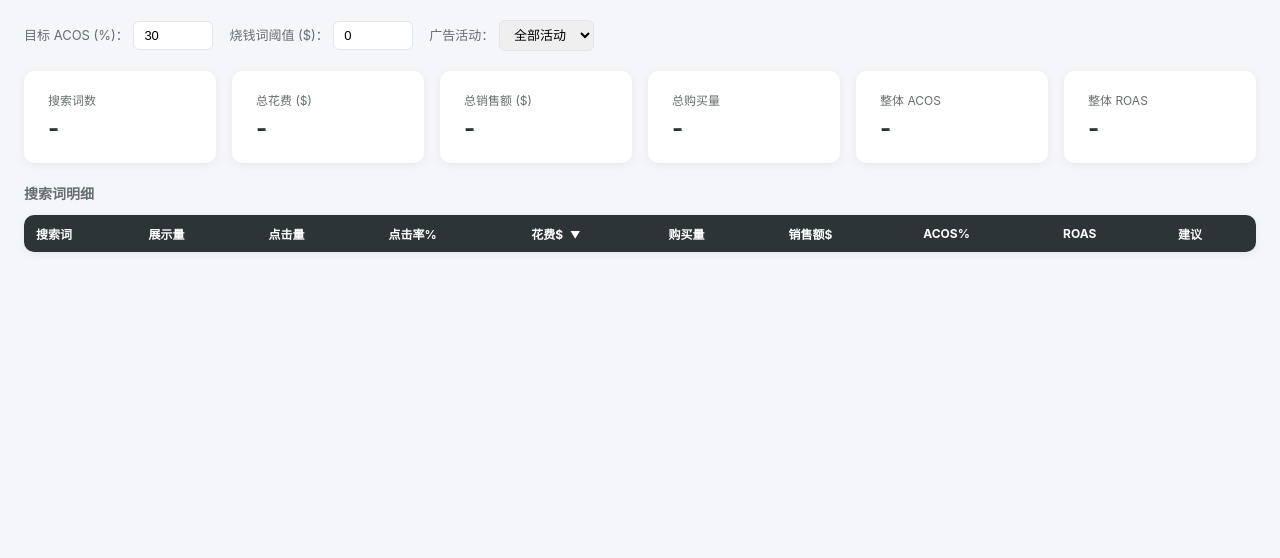
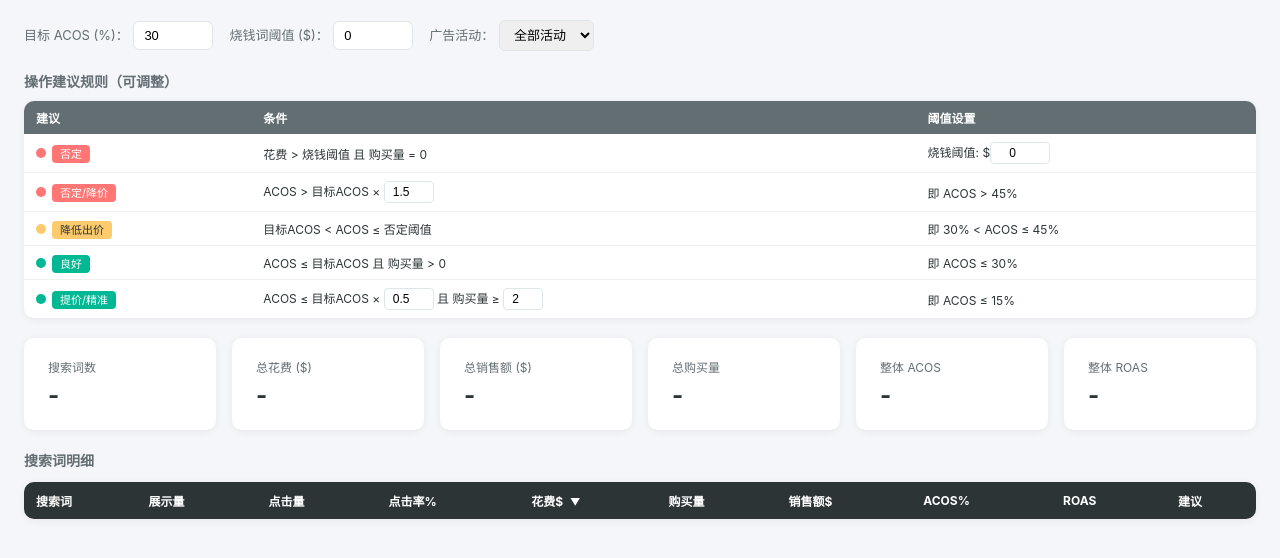
Before and after one commit to hurrylee60-spec/amazon-tool, a Flask app: page /search in a window 1280 px wide. Shown: the part 68-626 px from the top of the page. Run offline with Flask 3, Linux system fonts and the light colour scheme; lists and menus that the app fills with data are empty.

Commit message:
feat: show editable suggestion rules with live threshold display

```diff
--- a/templates/search.html
+++ b/templates/search.html
@@ -52,6 +52,20 @@
     .tag-green { background: #00b894; color: #fff; border-radius: 4px;
                  padding: 2px 8px; font-size: 11px; white-space: nowrap; }
     .sort-arrow { font-size: 10px; margin-left: 4px; }
+    .rules-section { padding: 0 24px 20px; }
+    .rules-section h2 { font-size: 14px; color: #636e72; margin-bottom: 10px; }
+    .rules-table { width: 100%; border-collapse: collapse; background: #fff;
+                   border-radius: 10px; overflow: hidden; box-shadow: 0 2px 8px rgba(0,0,0,.06); }
+    .rules-table th { background: #636e72; color: #fff; padding: 8px 12px;
+                      font-size: 12px; text-align: left; }
+    .rules-table td { padding: 8px 12px; font-size: 12px; border-bottom: 1px solid #f0f0f0; }
+    .rules-table tr:last-child td { border-bottom: none; }
+    .rules-table input { width: 60px; padding: 3px 6px; border: 1px solid #dfe6e9;
+                         border-radius: 4px; font-size: 12px; text-align: center; }
+    .rule-dot { display: inline-block; width: 10px; height: 10px; border-radius: 50%; margin-right: 6px; }
+    .dot-red { background: #ff7675; }
+    .dot-yellow { background: #fdcb6e; }
+    .dot-green { background: #00b894; }
   </style>
 </head>
 <body>
@@ -72,11 +86,11 @@
 <div class="controls">
   <div>
     <label>目标 ACOS (%)：</label>
-    <input type="number" id="target-acos" value="30" min="1" max="100" onchange="reRender()" />
+    <input type="number" id="target-acos" value="30" min="1" max="100" onchange="syncRules()" />
   </div>
   <div>
     <label>烧钱词阈值 ($)：</label>
-    <input type="number" id="burn-threshold" value="0" min="0" step="0.5" onchange="reRender()" />
+    <input type="number" id="burn-threshold" value="0" min="0" step="0.5" onchange="document.getElementById('rule-burn').value=this.value;reRender()" />
   </div>
   <div>
     <label>广告活动：</label>
@@ -84,6 +98,40 @@
       <option value="全部">全部活动</option>
     </select>
   </div>
+</div>
+
+<div class="rules-section">
+  <h2>操作建议规则（可调整）</h2>
+  <table class="rules-table">
+    <thead><tr><th>建议</th><th>条件</th><th>阈值设置</th></tr></thead>
+    <tbody>
+      <tr>
+        <td><span class="rule-dot dot-red"></span><span class="tag-red">否定</span></td>
+        <td>花费 > 烧钱阈值 且 购买量 = 0</td>
+        <td>烧钱阈值: $<input type="number" id="rule-burn" value="0" min="0" step="0.5" onchange="syncRules()" /></td>
+      </tr>
+      <tr>
+        <td><span class="rule-dot dot-red"></span><span class="tag-red">否定/降价</span></td>
+        <td>ACOS > 目标ACOS × <input type="number" id="rule-neg-mult" value="1.5" min="1" max="5" step="0.1" style="width:50px" onchange="syncRules()" /></td>
+        <td>即 ACOS > <span id="rule-neg-val">45</span>%</td>
+      </tr>
+      <tr>
+        <td><span class="rule-dot dot-yellow"></span><span class="tag-yellow">降低出价</span></td>
+        <td>目标ACOS < ACOS ≤ 否定阈值</td>
+        <td>即 <span id="rule-low-val">30</span>% < ACOS ≤ <span id="rule-low-max">45</span>%</td>
+      </tr>
+      <tr>
+        <td><span class="rule-dot dot-green"></span><span class="tag-green">良好</span></td>
+        <td>ACOS ≤ 目标ACOS 且 购买量 > 0</td>
+        <td>即 ACOS ≤ <span id="rule-good-val">30</span>%</td>
+      </tr>
+      <tr>
+        <td><span class="rule-dot dot-green"></span><span class="tag-green">提价/精准</span></td>
+        <td>ACOS ≤ 目标ACOS × <input type="number" id="rule-boost-mult" value="0.5" min="0.1" max="1" step="0.1" style="width:50px" onchange="syncRules()" /> 且 购买量 ≥ <input type="number" id="rule-boost-min-purchases" value="2" min="1" max="10" step="1" style="width:40px" onchange="syncRules()" /></td>
+        <td>即 ACOS ≤ <span id="rule-boost-val">15</span>%</td>
+      </tr>
+    </tbody>
+  </table>
 </div>
 
 <div class="cards">
@@ -161,12 +209,35 @@
     input.value = '';
   }
 
-  function getSuggestion(t, targetAcos) {
-    if (t.cost > 0 && t.purchases === 0) return { label: '否定', cls: 'tag-red' };
+  function getRules() {
+    const targetAcos = parseFloat(document.getElementById('target-acos').value) || 30;
+    const burnThreshold = parseFloat(document.getElementById('rule-burn').value) || 0;
+    const negMult = parseFloat(document.getElementById('rule-neg-mult').value) || 1.5;
+    const boostMult = parseFloat(document.getElementById('rule-boost-mult').value) || 0.5;
+    const boostMinPurchases = parseInt(document.getElementById('rule-boost-min-purchases').value) || 2;
+    return { targetAcos, burnThreshold, negMult, boostMult, boostMinPurchases };
+  }
+
+  function syncRules() {
+    const r = getRules();
+    // 同步烧钱阈值到控制栏
+    document.getElementById('burn-threshold').value = r.burnThreshold;
+    document.getElementById('rule-burn').value = r.burnThreshold;
+    // 更新显示值
+    document.getElementById('rule-neg-val').textContent = (r.targetAcos * r.negMult).toFixed(0);
+    document.getElementById('rule-low-val').textContent = r.targetAcos.toFixed(0);
+    document.getElementById('rule-low-max').textContent = (r.targetAcos * r.negMult).toFixed(0);
+    document.getElementById('rule-good-val').textContent = r.targetAcos.toFixed(0);
+    document.getElementById('rule-boost-val').textContent = (r.targetAcos * r.boostMult).toFixed(0);
+    reRender();
+  }
+
+  function getSuggestion(t, rules) {
+    if (t.cost > rules.burnThreshold && t.purchases === 0) return { label: '否定', cls: 'tag-red' };
     if (t.acos < 0) return { label: '-', cls: '' };
-    if (t.acos > targetAcos * 1.5) return { label: '否定/降价', cls: 'tag-red' };
-    if (t.acos > targetAcos) return { label: '降低出价', cls: 'tag-yellow' };
-    if (t.acos <= targetAcos * 0.5 && t.purchases >= 2) return { label: '提价/精准', cls: 'tag-green' };
+    if (t.acos > rules.targetAcos * rules.negMult) return { label: '否定/降价', cls: 'tag-red' };
+    if (t.acos > rules.targetAcos) return { label: '降低出价', cls: 'tag-yellow' };
+    if (t.acos <= rules.targetAcos * rules.boostMult && t.purchases >= rules.boostMinPurchases) return { label: '提价/精准', cls: 'tag-green' };
     if (t.purchases > 0) return { label: '良好', cls: 'tag-green' };
     return { label: '-', cls: '' };
   }
@@ -174,7 +245,13 @@
   function reRender() {
     if (!allData) return;
     const s = allData.summary;
-    const targetAcos = parseFloat(document.getElementById('target-acos').value) || 30;
+    const rules = getRules();
+    // 同步规则表显示
+    document.getElementById('rule-neg-val').textContent = (rules.targetAcos * rules.negMult).toFixed(0);
+    document.getElementById('rule-low-val').textContent = rules.targetAcos.toFixed(0);
+    document.getElementById('rule-low-max').textContent = (rules.targetAcos * rules.negMult).toFixed(0);
+    document.getElementById('rule-good-val').textContent = rules.targetAcos.toFixed(0);
+    document.getElementById('rule-boost-val').textContent = (rules.targetAcos * rules.boostMult).toFixed(0);
 
     document.getElementById('c-terms').textContent = s.total_terms;
     document.getElementById('c-cost').textContent = s.total_cost.toFixed(2);
@@ -183,8 +260,7 @@
     document.getElementById('c-acos').textContent = s.overall_acos >= 0 ? s.overall_acos.toFixed(1) + '%' : '-';
     document.getElementById('c-roas').textContent = s.overall_roas >= 0 ? s.overall_roas.toFixed(2) : '-';
 
-    const burnThreshold = parseFloat(document.getElementById('burn-threshold').value) || 0;
-    const burners = allData.terms.filter(t => t.cost > burnThreshold && t.purchases === 0);
+    const burners = allData.terms.filter(t => t.cost > rules.burnThreshold && t.purchases === 0);
     const warnSection = document.getElementById('warning-section');
     if (burners.length > 0) {
       warnSection.style.display = '';
@@ -205,7 +281,7 @@
 
     const tbody = document.getElementById('table-body');
     tbody.innerHTML = terms.map(t => {
-      const sug = getSuggestion(t, targetAcos);
+      const sug = getSuggestion(t, rules);
       const tagHtml = sug.cls ? `<span class="${sug.cls}">${sug.label}</span>` : sug.label;
       return `<tr>
         <td>${t.term}</td>
```
